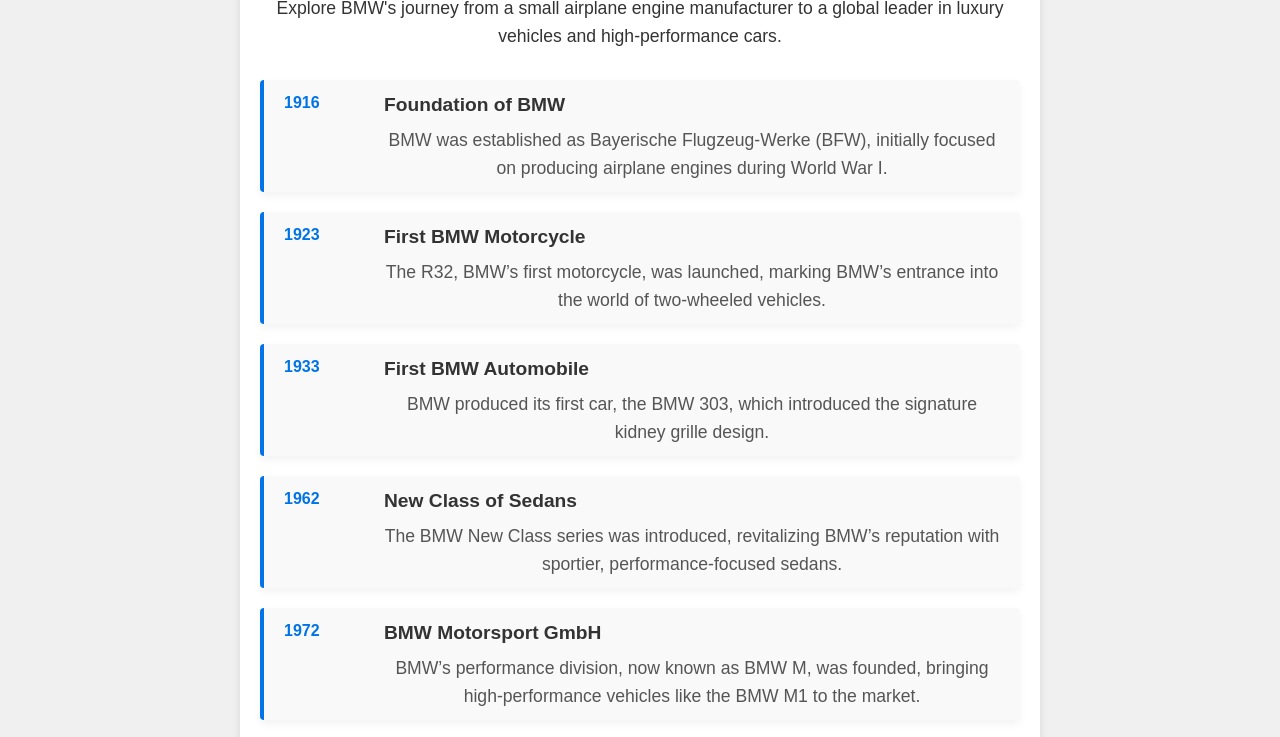
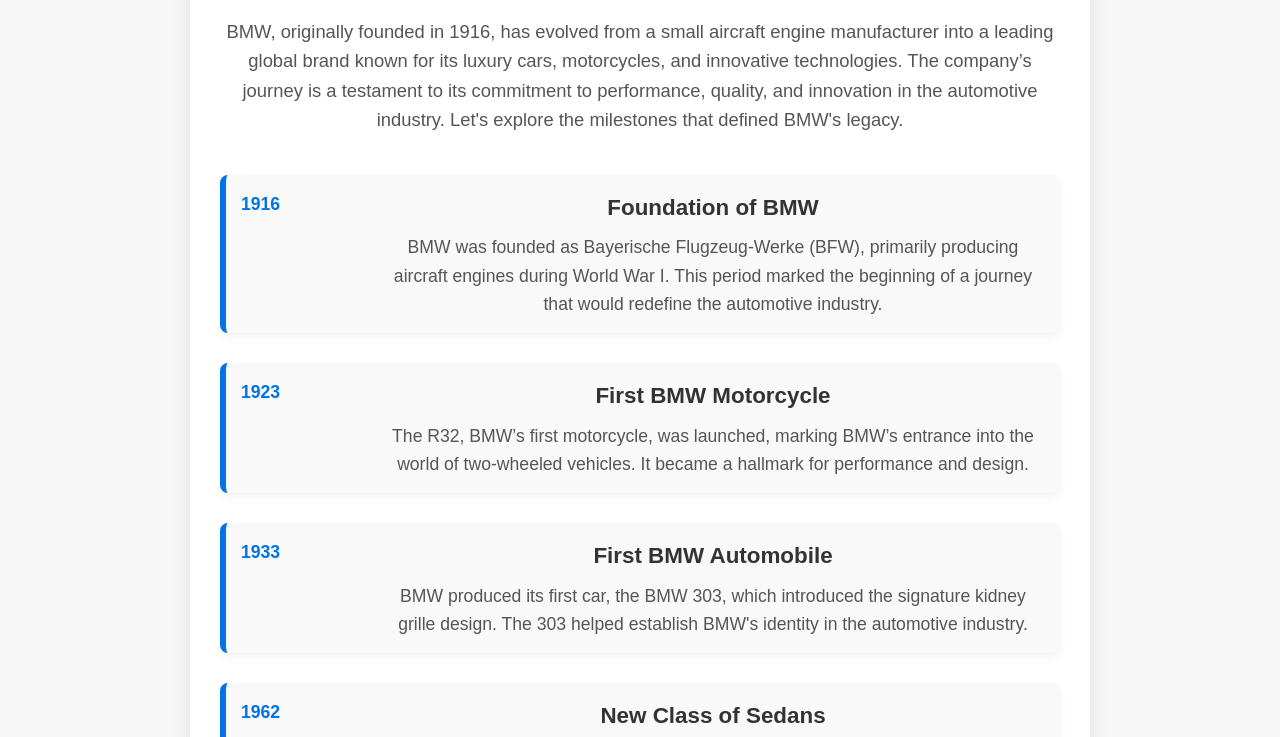
Before and after one commit to homophobiaa/BMW-Wiki, a plain HTML site: page history.html in a window 1280 px wide. Shown: the part 232-969 px from the top of the page. Drawn offline with Linux system fonts and the light colour scheme.

Commit message:
Enhanced styling and layout for BMW History page
- Adjusted text and spacing
- Refined timeline layout
- Added hover effects and shadows
- Included more information

```diff
--- a/history.html
+++ b/history.html
@@ -24,14 +24,14 @@
     <main>
         <section class="history">
             <h1>The History of BMW</h1>
-            <p>Explore BMW's journey from a small airplane engine manufacturer to a global leader in luxury vehicles and high-performance cars.</p>
+            <p>BMW, originally founded in 1916, has evolved from a small aircraft engine manufacturer into a leading global brand known for its luxury cars, motorcycles, and innovative technologies. The company’s journey is a testament to its commitment to performance, quality, and innovation in the automotive industry. Let's explore the milestones that defined BMW's legacy.</p>
 
             <div class="timeline">
                 <div class="timeline-item">
                     <div class="timeline-date">1916</div>
                     <div class="timeline-content">
                         <h2>Foundation of BMW</h2>
-                        <p>BMW was established as Bayerische Flugzeug-Werke (BFW), initially focused on producing airplane engines during World War I.</p>
+                        <p>BMW was founded as Bayerische Flugzeug-Werke (BFW), primarily producing aircraft engines during World War I. This period marked the beginning of a journey that would redefine the automotive industry.</p>
                     </div>
                 </div>
 
@@ -39,7 +39,7 @@
                     <div class="timeline-date">1923</div>
                     <div class="timeline-content">
                         <h2>First BMW Motorcycle</h2>
-                        <p>The R32, BMW’s first motorcycle, was launched, marking BMW’s entrance into the world of two-wheeled vehicles.</p>
+                        <p>The R32, BMW’s first motorcycle, was launched, marking BMW’s entrance into the world of two-wheeled vehicles. It became a hallmark for performance and design.</p>
                     </div>
                 </div>
 
@@ -47,7 +47,7 @@
                     <div class="timeline-date">1933</div>
                     <div class="timeline-content">
                         <h2>First BMW Automobile</h2>
-                        <p>BMW produced its first car, the BMW 303, which introduced the signature kidney grille design.</p>
+                        <p>BMW produced its first car, the BMW 303, which introduced the signature kidney grille design. The 303 helped establish BMW's identity in the automotive industry.</p>
                     </div>
                 </div>
 
@@ -55,7 +55,7 @@
                     <div class="timeline-date">1962</div>
                     <div class="timeline-content">
                         <h2>New Class of Sedans</h2>
-                        <p>The BMW New Class series was introduced, revitalizing BMW’s reputation with sportier, performance-focused sedans.</p>
+                        <p>The BMW New Class series was introduced, revitalizing BMW’s reputation with sportier, performance-focused sedans. This series was integral in turning BMW into a luxury brand.</p>
                     </div>
                 </div>
 
@@ -63,7 +63,7 @@
                     <div class="timeline-date">1972</div>
                     <div class="timeline-content">
                         <h2>BMW Motorsport GmbH</h2>
-                        <p>BMW’s performance division, now known as BMW M, was founded, bringing high-performance vehicles like the BMW M1 to the market.</p>
+                        <p>BMW’s performance division, now known as BMW M, was founded, bringing high-performance vehicles like the BMW M1 to the market. This shift marked BMW’s entry into motorsport and elite performance cars.</p>
                     </div>
                 </div>
 
@@ -71,7 +71,7 @@
                     <div class="timeline-date">1999</div>
                     <div class="timeline-content">
                         <h2>Introduction of the X Series</h2>
-                        <p>BMW entered the SUV market with the BMW X5, setting the stage for the popular X Series lineup of luxury SUVs.</p>
+                        <p>BMW entered the SUV market with the BMW X5, setting the stage for the popular X Series lineup of luxury SUVs. The X5 became a defining model for BMW’s expansion into larger, more versatile vehicles.</p>
                     </div>
                 </div>
 
@@ -79,7 +79,7 @@
                     <div class="timeline-date">2013</div>
                     <div class="timeline-content">
                         <h2>BMW i Series</h2>
-                        <p>The launch of the all-electric BMW i3 and hybrid BMW i8 marked BMW’s commitment to sustainable and eco-friendly vehicles.</p>
+                        <p>The launch of the all-electric BMW i3 and hybrid BMW i8 marked BMW’s commitment to sustainable and eco-friendly vehicles. These innovations paved the way for BMW’s future in green technology.</p>
                     </div>
                 </div>
 
@@ -87,13 +87,23 @@
                     <div class="timeline-date">2020s</div>
                     <div class="timeline-content">
                         <h2>Electric Future</h2>
-                        <p>BMW continues to expand its electric lineup with models like the iX and i4, aiming for a sustainable future with innovative electric vehicles.</p>
+                        <p>BMW continues to expand its electric lineup with models like the iX and i4, aiming for a sustainable future with innovative electric vehicles. The company is focused on developing cutting-edge technologies for a carbon-neutral future.</p>
+                    </div>
+                </div>
+
+                <div class="timeline-item">
+                    <div class="timeline-date">2025 and Beyond</div>
+                    <div class="timeline-content">
+                        <h2>Continued Innovation</h2>
+                        <p>BMW is pushing the envelope on autonomous driving, AI integration, and sustainable materials in vehicle production. As the automotive industry evolves, BMW’s relentless focus on technology and performance keeps it at the forefront of innovation.</p>
                     </div>
                 </div>
             </div>
         </section>
     </main>
+
     <footer>
         <p>&copy; 2024 BMW Wiki. All rights reserved.</p>
     </footer>
 </body>
+</html>
--- a/styles/history.css
+++ b/styles/history.css
@@ -1,62 +1,82 @@
 body {
-    font-family: Arial, sans-serif;
+    font-family: 'Arial', sans-serif;
     margin: 0;
     padding: 0;
-    background-color: #f0f0f0;
+    background-color: #f7f7f7;
 }
 
 .history {
-    max-width: 800px;
+    max-width: 900px;
     margin: 50px auto;
-    padding: 20px;
+    padding: 30px;
     background-color: #fff;
-    border-radius: 8px;
-    box-shadow: 0px 4px 8px rgba(0, 0, 0, 0.1);
+    border-radius: 10px;
+    box-shadow: 0px 10px 20px rgba(0, 0, 0, 0.1);
+    text-align: center;
 }
 
 .history h1 {
-    text-align: center;
+    font-size: 2em;
     color: #0073e6;
     margin-bottom: 20px;
 }
 
 .history p {
-    text-align: center;
-    font-size: 1.1em;
-    margin-bottom: 30px;
+    font-size: 1.15em;
+    color: #555;
+    margin-bottom: 40px;
+    line-height: 1.6;
 }
 
 .timeline {
     display: flex;
     flex-direction: column;
-    gap: 20px;
+    gap: 30px;
+    padding: 0;
+    list-style: none;
 }
 
 .timeline-item {
     display: flex;
     flex-direction: row;
     align-items: flex-start;
-    padding: 10px 20px;
+    padding: 15px;
     background-color: #f9f9f9;
-    border-left: 4px solid #0073e6;
-    border-radius: 4px;
-    box-shadow: 0px 4px 8px rgba(0, 0, 0, 0.05);
+    border-left: 6px solid #0073e6;
+    border-radius: 8px;
+    box-shadow: 0px 4px 10px rgba(0, 0, 0, 0.05);
+    transition: all 0.3s ease;
+}
+
+.timeline-item:hover {
+    background-color: #e6f0ff;
+    transform: translateX(5px);
 }
 
 .timeline-date {
     font-weight: bold;
     color: #0073e6;
-    width: 100px;
+    width: 120px;
     flex-shrink: 0;
+    font-size: 1.1em;
+    text-align: left;
+}
+
+.timeline-content {
+    flex-grow: 1;
+    margin-left: 20px;
 }
 
 .timeline-content h2 {
     margin: 0;
-    font-size: 1.2em;
+    font-size: 1.4em;
     color: #333;
+    font-weight: 600;
 }
 
 .timeline-content p {
-    margin: 5px 0 0;
+    margin: 8px 0 0;
     color: #555;
+    font-size: 1.1em;
+    line-height: 1.6;
 }
```
